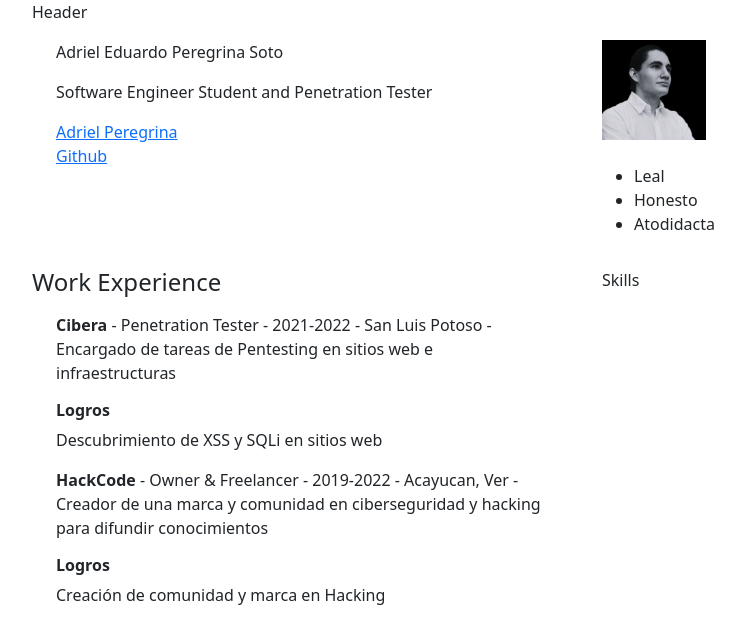
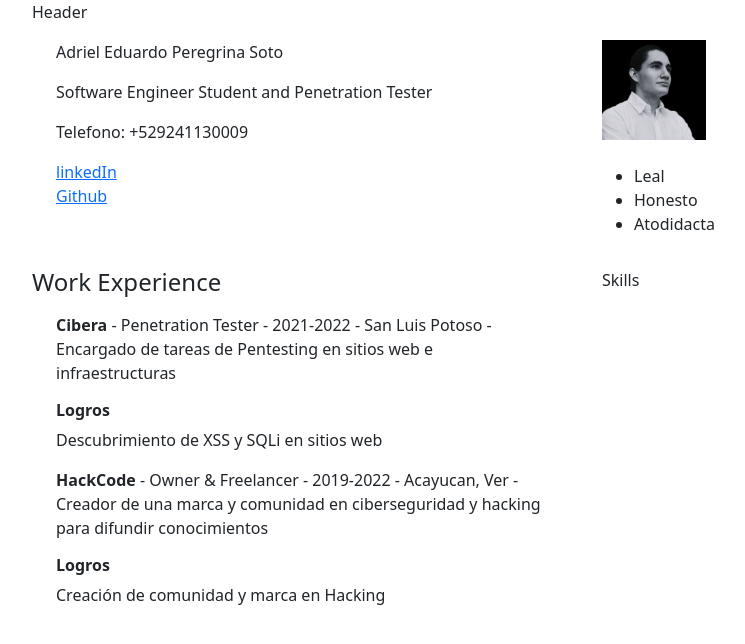
Before and after one commit to Adpsec/adpsec.github.io, an Angular app: page / in a window 1280 px wide. Shown: the top 644 px of the page, without its empty margins (50-795 px from the left). Built offline with nearby package versions, Linux system fonts and the light colour scheme.

Commit message:
Cambios en el componente header del html y ajustes de ficheros

```diff
--- a/src/app/components/header-cv/header-cv.component.html
+++ b/src/app/components/header-cv/header-cv.component.html
@@ -3,7 +3,8 @@
     <div class="col-md">
       <p>Adriel Eduardo Peregrina Soto</p>
       <p>Software Engineer Student and Penetration Tester</p>
-      <a href="https://www.linkedin.com/in/adrielperegrina">Adriel Peregrina</a>
+      <p>Telefono: +529241130009</p>
+      <a href="https://www.linkedin.com/in/adrielperegrina">linkedIn</a>
       <br>
       <a href="https://github.com/Adpsec/">Github</a>
     </div>
```
Also changed, not shown: 1 other file (tests, documents, lock files or other folders).
